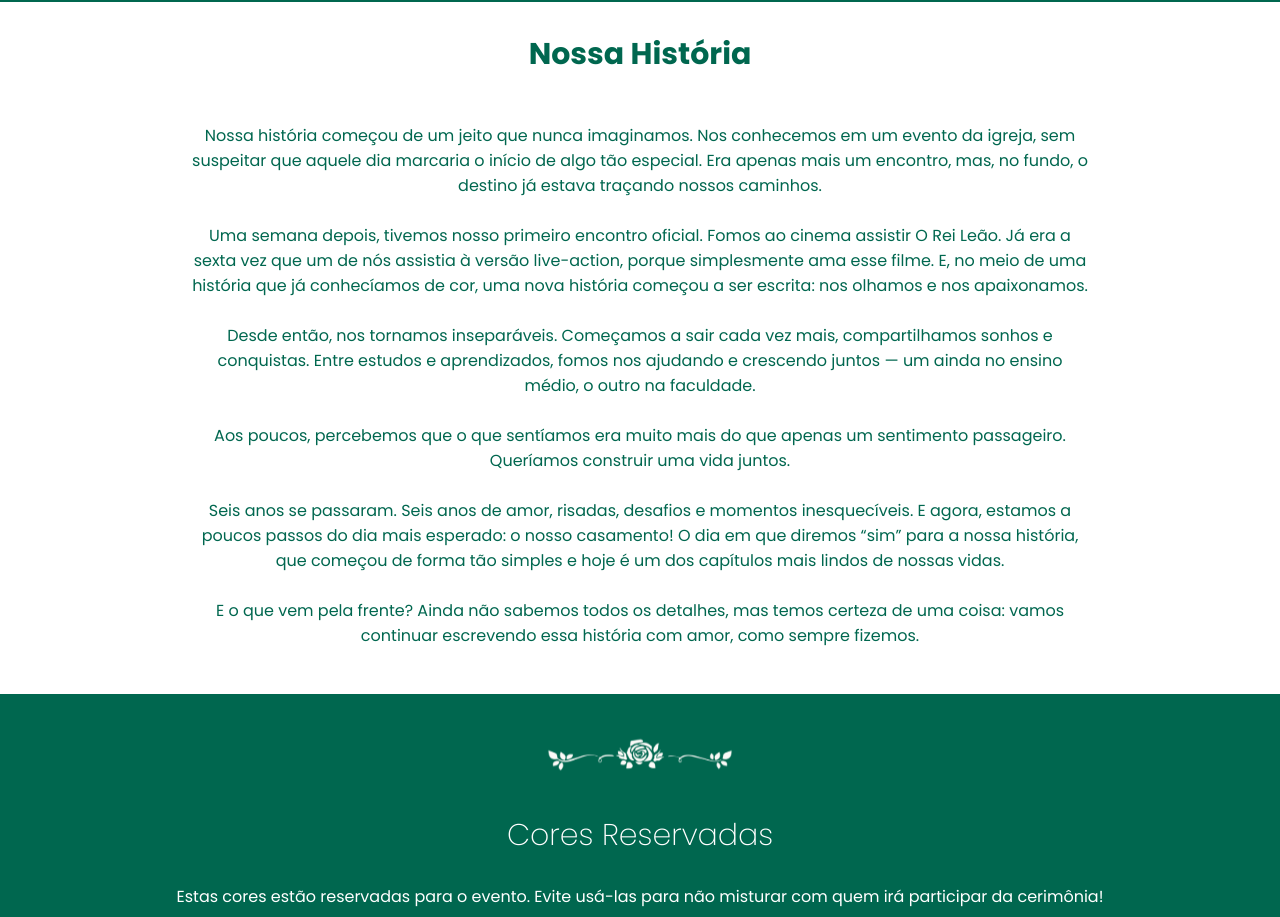
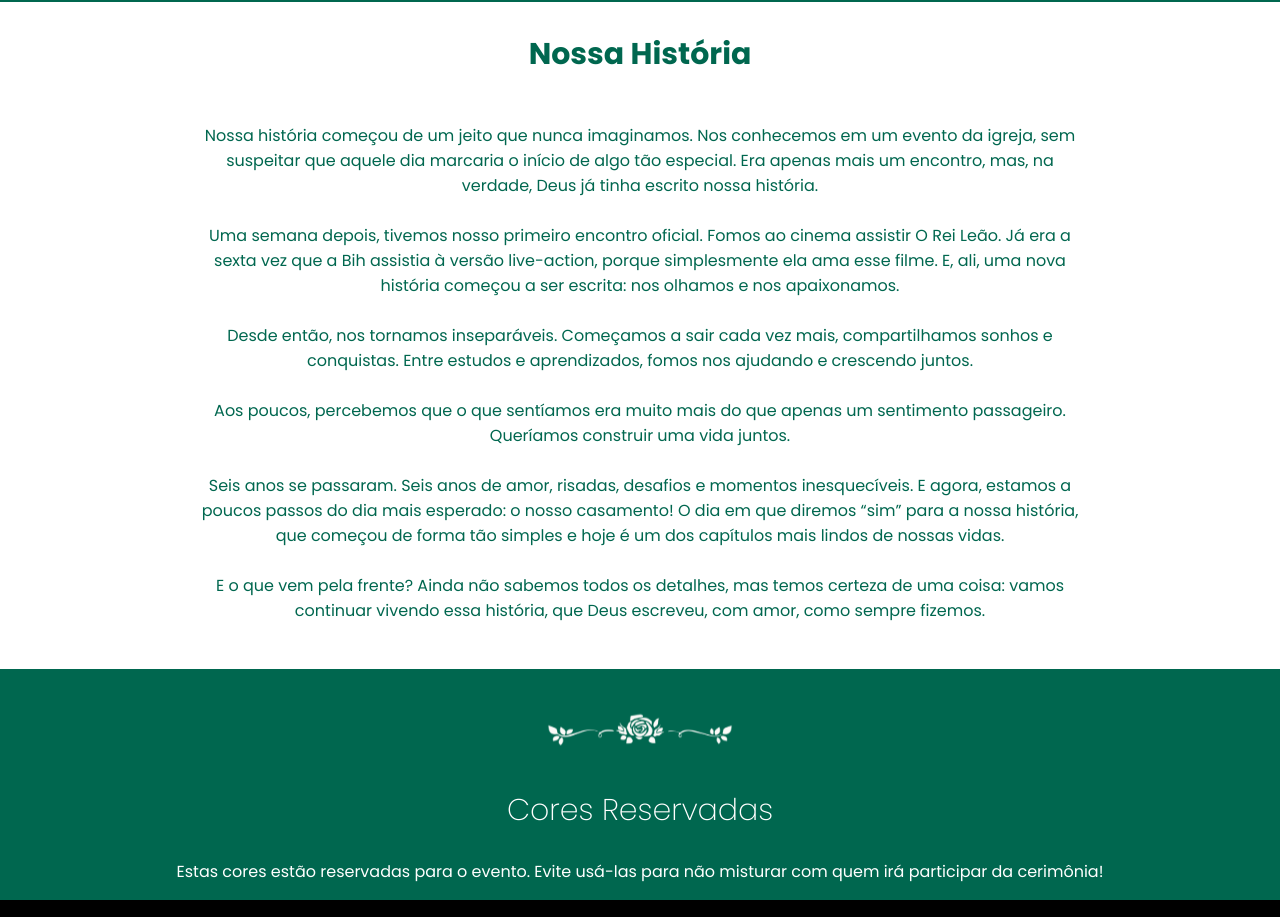
Before and after one commit to JonathasLopes/myWedding, a React (Create React App) app: page / in a window 1280 px wide. Shown: the part 2040-2957 px from the top of the page. Built offline with nearby package versions, Linux system fonts and the light colour scheme; no server answers.

Commit message:
text history fixed

```diff
--- a/src/pages/Landing/LandingPage.tsx
+++ b/src/pages/Landing/LandingPage.tsx
@@ -82,13 +82,13 @@ function LandingPage() {
             </div>
             <div id="our-history-container" className='container-msg'>
                 <h3>Nossa História</h3>
-                <p>Nossa história começou de um jeito que nunca imaginamos. Nos conhecemos em um evento da igreja, sem suspeitar que aquele dia marcaria o início de algo tão especial. Era apenas mais um encontro, mas, no fundo, o destino já estava traçando nossos caminhos.
+                <p>Nossa história começou de um jeito que nunca imaginamos. Nos conhecemos em um evento da igreja, sem suspeitar que aquele dia marcaria o início de algo tão especial. Era apenas mais um encontro, mas, na verdade, Deus já tinha escrito nossa história.
                     <br />
                     <br />
-                    Uma semana depois, tivemos nosso primeiro encontro oficial. Fomos ao cinema assistir O Rei Leão. Já era a sexta vez que um de nós assistia à versão live-action, porque simplesmente ama esse filme. E, no meio de uma história que já conhecíamos de cor, uma nova história começou a ser escrita: nos olhamos e nos apaixonamos.
+                    Uma semana depois, tivemos nosso primeiro encontro oficial. Fomos ao cinema assistir O Rei Leão. Já era a sexta vez que a Bih assistia à versão live-action, porque simplesmente ela ama esse filme. E, ali, uma nova história começou a ser escrita: nos olhamos e nos apaixonamos.
                     <br />
                     <br />
-                    Desde então, nos tornamos inseparáveis. Começamos a sair cada vez mais, compartilhamos sonhos e conquistas. Entre estudos e aprendizados, fomos nos ajudando e crescendo juntos — um ainda no ensino médio, o outro na faculdade.
+                    Desde então, nos tornamos inseparáveis. Começamos a sair cada vez mais, compartilhamos sonhos e conquistas. Entre estudos e aprendizados, fomos nos ajudando e crescendo juntos.
                     <br />
                     <br />
                     Aos poucos, percebemos que o que sentíamos era muito mais do que apenas um sentimento passageiro. Queríamos construir uma vida juntos.
@@ -97,7 +97,7 @@ function LandingPage() {
                     Seis anos se passaram. Seis anos de amor, risadas, desafios e momentos inesquecíveis. E agora, estamos a poucos passos do dia mais esperado: o nosso casamento! O dia em que diremos “sim” para a nossa história, que começou de forma tão simples e hoje é um dos capítulos mais lindos de nossas vidas.
                     <br />
                     <br />
-                    E o que vem pela frente? Ainda não sabemos todos os detalhes, mas temos certeza de uma coisa: vamos continuar escrevendo essa história com amor, como sempre fizemos.</p>
+                    E o que vem pela frente? Ainda não sabemos todos os detalhes, mas temos certeza de uma coisa: vamos continuar vivendo essa história, que Deus escreveu, com amor, como sempre fizemos.</p>
             </div>
             <div className='colors-container'>
                 <Divisor1 className='divisor' />
```
